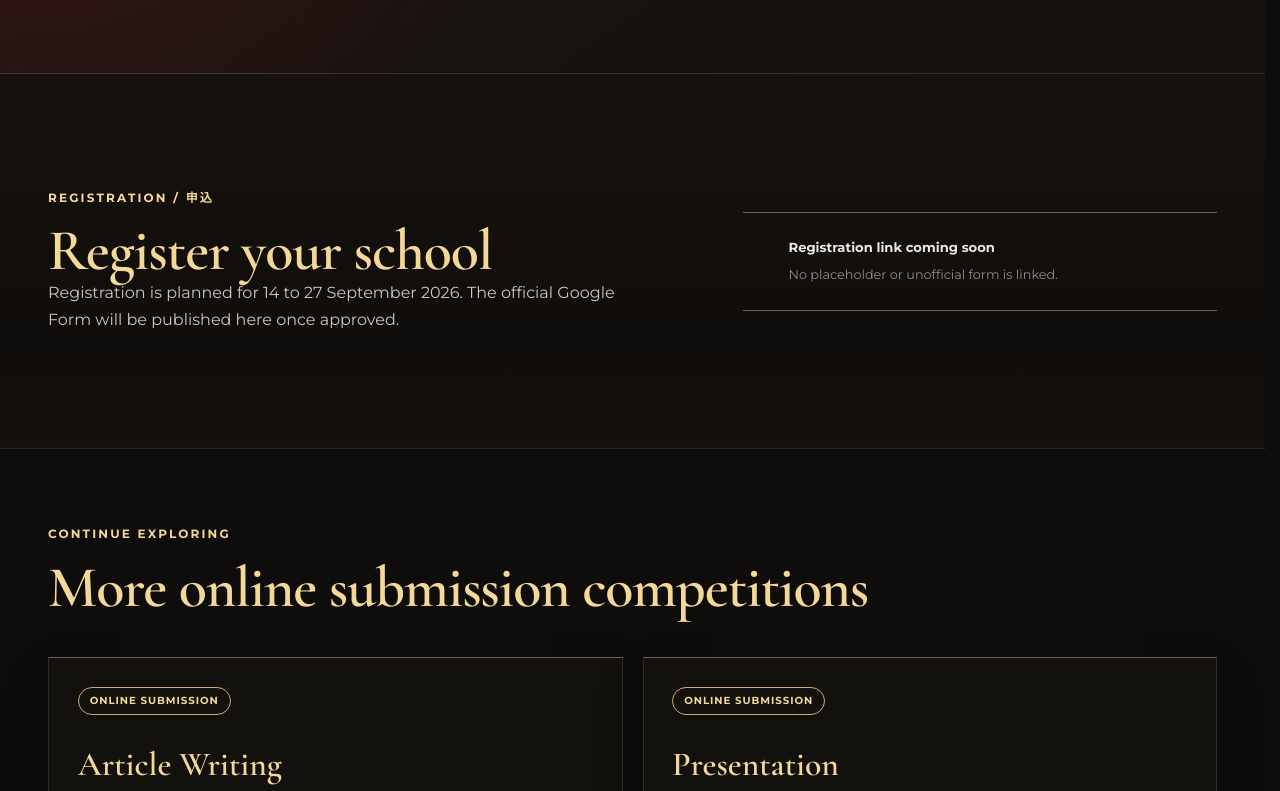
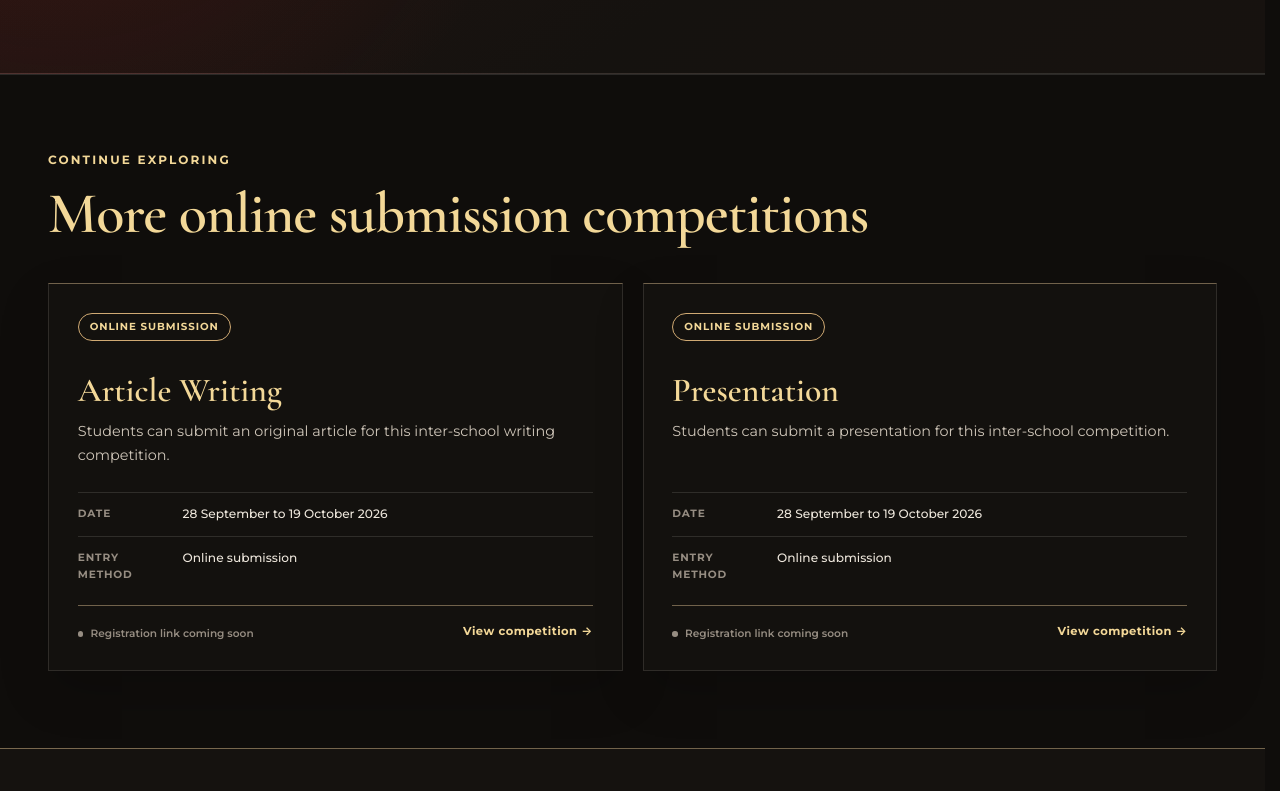
Before and after one commit to Rashaad1268/jcds-site, an Astro site: page /competitions/japanese-singing in a window 1280 px wide. Shown: the part 1635-2426 px from the top of the page. Built offline with nearby package versions, Linux system fonts and the light colour scheme; Astro itself is replaced by a stand-in of ours.

Commit message:
small fix

```diff
--- a/src/pages/competitions/[slug].astro
+++ b/src/pages/competitions/[slug].astro
@@ -103,36 +103,6 @@ const modeJapanese =
 					The club has not yet published divisions, time limits, team sizes, eligibility, judging
 					criteria, or technical formats. We will add them only after they are confirmed.
 				</p>
-			</div>
-		</div>
-	</section>
-
-	<section id="registration" class="section-shell registration-section">
-		<div class="site-container registration-grid">
-			<div>
-				<p class="eyebrow">Registration / 申込</p>
-				<h2 class="section-title">Register your school</h2>
-				<p>
-					Registration is planned for 14 to 27 September 2026. The official Google Form will be
-					published here once approved.
-				</p>
-			</div>
-			<div class="registration-state" aria-live="polite">
-				{
-					registrationOpen ? (
-						<a href={competition.registrationUrl} target="_blank" rel="noreferrer">
-							Open Google Form <span aria-hidden="true">↗</span>
-						</a>
-					) : (
-						<>
-							<>
-								<span class="state-dot" aria-hidden="true" />
-								<strong>{competition.registrationLabel}</strong>
-								<small>No placeholder or unofficial form is linked.</small>
-							</>
-						</>
-					)
-				}
 			</div>
 		</div>
 	</section>
```
